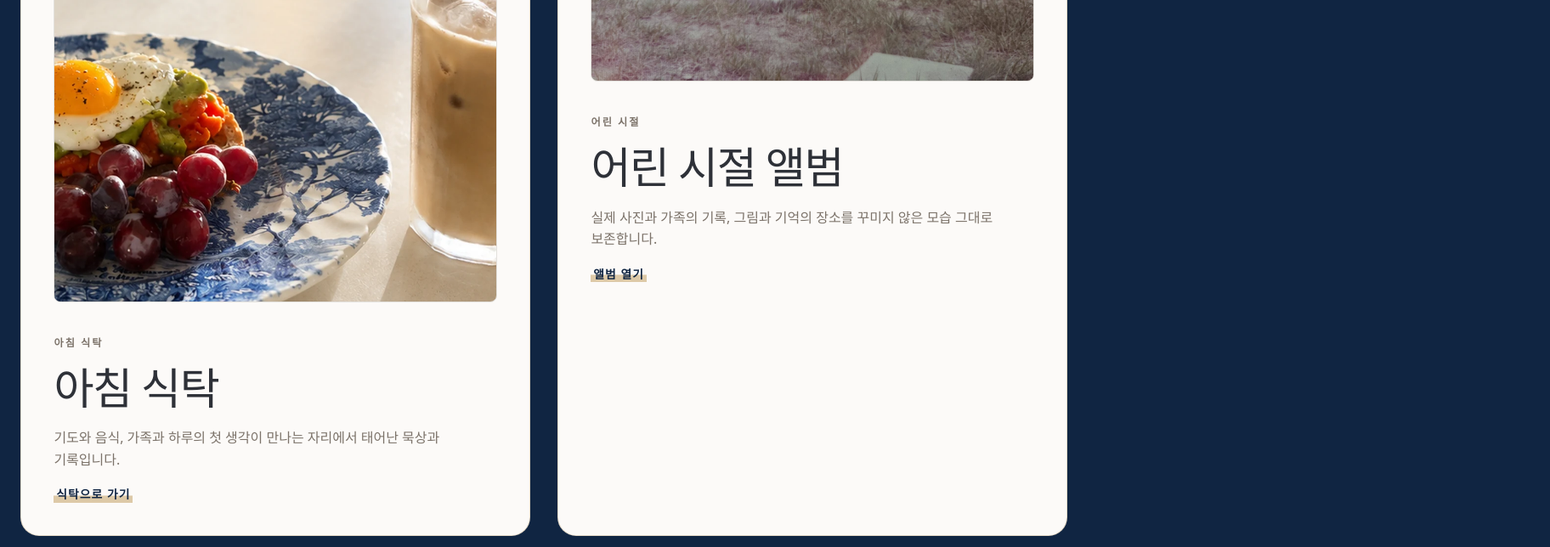
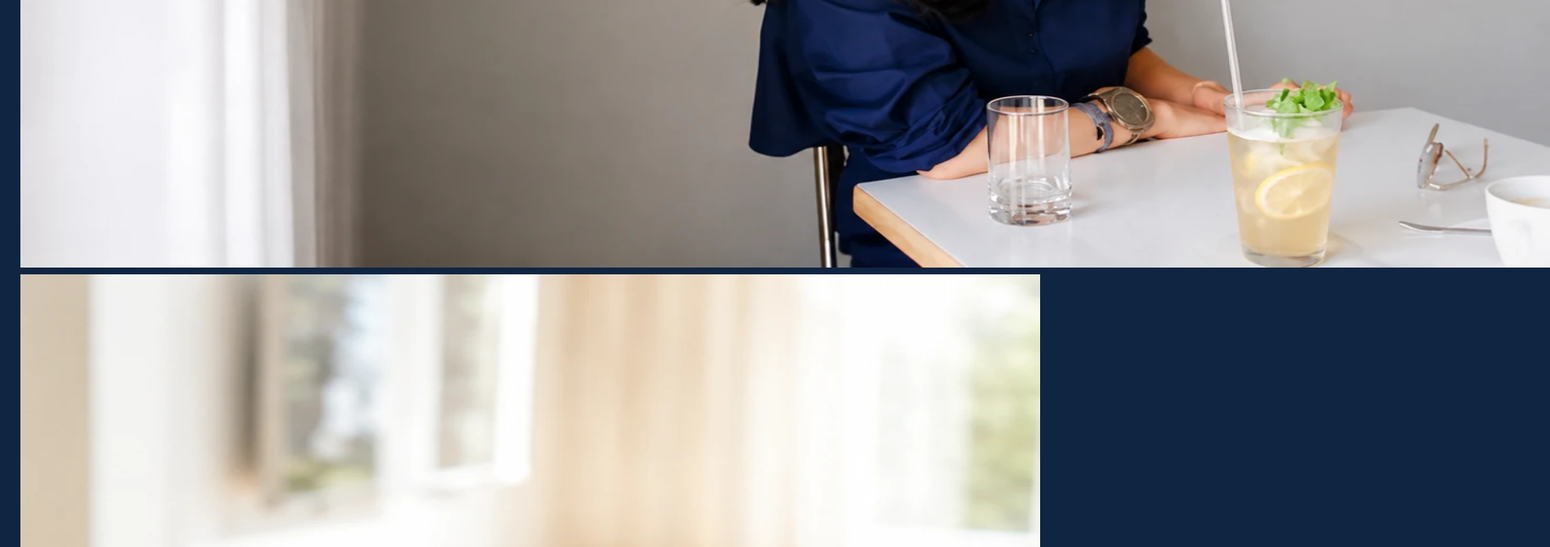
Before and after one commit to k-mama/esthercho, a Next.js app: page /ko in a window 1280 px wide. Shown: the part 1680-2324 px from the top of the page at 85% size, 1824 px wide, since content can reach past the window. Built offline with nearby package versions, Linux system fonts and the light colour scheme.

Commit message:
style: replace home cards with literary room sequence

```diff
--- a/src/app/page.module.css
+++ b/src/app/page.module.css
@@ -1,7 +1,7 @@
 .home {
   min-height: 100%;
-  padding: 0 0 clamp(3rem, 8vw, 7rem);
   color: var(--paper);
+  background: var(--brand-navy);
 }
 
 .videoHero {
@@ -80,7 +80,6 @@
   text-shadow: 0 2px 24px rgba(4, 15, 28, 0.42);
 }
 
-
 .koreanHeroTitle {
   max-width: none !important;
   word-break: keep-all;
@@ -127,180 +126,277 @@
   border-bottom-color: currentColor;
 }
 
-.paperRoom {
-  background: var(--paper);
-  color: var(--ink);
-  border: 1px solid var(--paper-room-line);
-  border-radius: var(--paper-room-radius);
-}
-
-.roomCopy,
-.compactCopy {
-  display: grid;
-  align-content: center;
-  gap: calc(var(--spacing-unit) * 1.15);
-}
-
 .eyebrow {
-  color: var(--brand-gold);
-  font-size: 0.76rem;
-  font-weight: 600;
-  letter-spacing: 0.17em;
-}
-
-.paperRoom h2 {
-  color: var(--ink);
-  font-size: clamp(2rem, 4vw, 4.2rem);
-  line-height: 1.04;
-  letter-spacing: -0.028em;
-  text-wrap: balance;
+  margin: 0;
+  color: var(--brand-gold-deep);
+  font-family: var(--font-interface);
+  font-size: 0.68rem;
+  font-weight: 700;
+  letter-spacing: 0.16em;
+  text-transform: uppercase;
 }
 
 .textLink {
-  display: inline-flex;
-  width: fit-content;
-  align-items: center;
-  padding: 0.08rem 0.18rem 0.14rem;
+  display: inline-block;
+  margin-top: 2rem;
+  padding-bottom: 0.2rem;
+  border-bottom: 1px solid rgba(15, 43, 75, 0.48);
   color: var(--brand-navy);
-  font-size: 0.86rem;
+  font-family: var(--font-interface);
+  font-size: 0.72rem;
   font-weight: 700;
-  letter-spacing: 0.08em;
-  line-height: 1.12;
+  letter-spacing: 0.09em;
   text-decoration: none;
   text-transform: uppercase;
-  border-bottom: none;
-  box-shadow: inset 0 -0.62em 0
-    color-mix(in srgb, var(--brand-gold) 52%, white 48%);
-  transition:
-    color 160ms ease,
-    box-shadow 160ms ease,
-    transform 160ms ease;
 }
 
 .textLink:hover {
-  color: var(--brand-navy);
-  box-shadow: inset 0 -1.05em 0
-    color-mix(in srgb, var(--brand-gold) 68%, white 32%);
-  transform: translateY(-1px);
+  color: var(--brand-gold-deep);
+  border-color: currentColor;
 }
 
-.textLink:focus-visible {
-  color: var(--brand-navy);
-  outline: 2px solid
-    color-mix(in srgb, var(--brand-gold) 72%, var(--brand-navy) 28%);
-  outline-offset: 4px;
-  box-shadow: inset 0 -1.05em 0
-    color-mix(in srgb, var(--brand-gold) 68%, white 32%);
+.homeIntro {
+  padding-block: clamp(7rem, 13vw, 13rem);
+  color: var(--ink);
+  background:
+    radial-gradient(circle at 82% 20%, rgba(220, 231, 232, 0.72), transparent 33%),
+    linear-gradient(135deg, #fbf8f1 0%, #f7f1e7 58%, #edf1ef 100%);
 }
 
-.landscapeFigure,
-.portraitFigure,
-.albumFigure,
-.sketchFigure {
-  margin: 0;
-  overflow: hidden;
-  background: var(--paper-deep);
-  border: 1px solid var(--line);
+.homeIntroGrid {
+  display: grid;
+  grid-template-columns: minmax(0, 1.05fr) minmax(300px, 0.65fr);
+  gap: clamp(3rem, 10vw, 10rem);
+  align-items: end;
+  margin-top: clamp(2rem, 5vw, 4.5rem);
 }
 
-.landscapeFigure img,
-.portraitFigure img,
-.albumFigure img,
-.sketchFigure img {
+.homeIntro h2 {
+  max-width: 10ch;
+  margin: 0;
+  color: var(--brand-navy);
+  font-family: var(--font-interface);
+  font-size: clamp(3rem, 6.2vw, 6.8rem);
+  font-weight: 300;
+  line-height: 0.95;
+  letter-spacing: -0.045em;
+}
+
+.homeIntroCopy {
+  max-width: 560px;
+  color: #665f58;
+  font-family: var(--font-editorial);
+  font-size: clamp(1.14rem, 1.7vw, 1.44rem);
+  line-height: 1.76;
+}
+
+.homeIntroCopy p {
+  margin: 0;
+}
+
+.storyScene {
+  color: var(--ink);
+  background: #faf7f0;
+}
+
+.storyFigure,
+.albumFigure {
+  margin: 0;
+}
+
+.storyFigure img,
+.albumFigure img {
   display: block;
   width: 100%;
-  height: 100%;
+  max-height: min(78vh, 900px);
+  aspect-ratio: 16 / 8.6;
   object-fit: cover;
 }
 
-.roomSequence {
-  display: grid;
-  gap: clamp(1.1rem, 2.5vw, 2rem);
-  margin-top: clamp(1.1rem, 2.5vw, 2rem);
+.storyFigure img {
+  object-position: center center;
 }
 
-.paperRoom {
-  padding: clamp(1.25rem, 3vw, 3rem);
+.albumFigure img {
+  object-position: center 52%;
 }
 
-.houseRoom,
-.studioRoom {
+.storyCopy,
+.albumCopy {
   display: grid;
-  gap: clamp(2rem, 5vw, 5rem);
+  grid-template-columns: minmax(0, 0.72fr) minmax(300px, 0.9fr);
+  gap: clamp(3rem, 9vw, 9rem);
+  align-items: start;
+  padding-block: clamp(5.5rem, 9vw, 9rem) clamp(7rem, 12vw, 11rem);
+}
+
+.storyCopy h2,
+.albumCopy h2,
+.estherCopy h2,
+.roomColumn h2,
+.studioCopy h2 {
+  margin: 1.6rem 0 0;
+  color: var(--brand-navy);
+  font-family: var(--font-editorial);
+  font-size: clamp(2.5rem, 4.6vw, 4.9rem);
+  font-weight: 400;
+  line-height: 1;
+  letter-spacing: -0.035em;
+}
+
+.storyText,
+.albumText,
+.estherCopy > p:not(.eyebrow),
+.roomColumn > p:not(.eyebrow),
+.studioCopy > p:not(.eyebrow) {
+  color: #665f58;
+  font-family: var(--font-editorial);
+  font-size: 1.07rem;
+  line-height: 1.8;
+}
+
+.storyText p,
+.albumText p {
+  margin: 0;
+}
+
+.estherScene {
+  padding-block: clamp(7rem, 12vw, 12rem);
+  color: var(--ink);
+  background: #e7ebe2;
+}
+
+.estherGrid {
+  display: grid;
+  grid-template-columns: minmax(280px, 0.74fr) minmax(0, 0.9fr);
+  gap: clamp(3.5rem, 9vw, 9rem);
   align-items: center;
 }
 
-.landscapeFigure {
-  border-radius: 8px;
+.estherFigure,
+.roomFigure,
+.studioFigure {
+  margin: 0;
 }
 
-.landscapeFigure img {
+.estherFigure img,
+.roomFigure img,
+.studioFigure img {
+  display: block;
+  width: 100%;
+  height: auto;
+  object-fit: cover;
+}
+
+.estherFigure {
+  width: min(100%, 560px);
+}
+
+.estherFigure img {
+  aspect-ratio: 4 / 3;
+}
+
+.estherCopy {
+  max-width: 600px;
+}
+
+.albumScene {
+  color: var(--ink);
+  background: #f4eee4;
+}
+
+.roomsPair {
+  padding-block: clamp(8rem, 14vw, 14rem);
+  color: var(--ink);
+  background: #e6ecec;
+}
+
+.roomsPairGrid {
+  display: grid;
+  grid-template-columns: minmax(0, 1.15fr) minmax(260px, 0.72fr);
+  gap: clamp(4rem, 10vw, 10rem);
+  align-items: start;
+}
+
+.roomColumn {
+  min-width: 0;
+}
+
+.roomColumn + .roomColumn {
+  padding-top: clamp(4rem, 9vw, 9rem);
+}
+
+.roomFigure {
+  margin-bottom: clamp(2.5rem, 5vw, 4.5rem);
+}
+
+.booksFigure img {
   aspect-ratio: 16 / 10;
 }
 
-.twoRoomGrid {
-  display: grid;
-  gap: clamp(1.1rem, 2.5vw, 2rem);
+.morningFigure {
+  width: min(100%, 430px);
 }
 
-.compactRoom {
-  display: grid;
-  gap: clamp(1.5rem, 3vw, 2.5rem);
-  align-content: start;
+.morningFigure img {
+  aspect-ratio: 3 / 4;
 }
 
-.compactCopy p,
-.roomCopy p {
-  max-width: 58ch;
-  color: var(--ink-soft);
+.roomColumn h2 {
+  max-width: 10ch;
 }
 
-.portraitFigure,
-.albumFigure,
-.sketchFigure {
-  border-radius: 8px;
+.studioScene {
+  padding-block: clamp(8rem, 14vw, 14rem);
+  background: #10263f;
+  color: #f7f3eb;
 }
 
-.portraitFigure img,
-.sketchFigure img {
-  aspect-ratio: 4 / 5;
+.studioGrid {
+  display: grid;
+  grid-template-columns: minmax(0, 0.88fr) minmax(280px, 0.72fr);
+  gap: clamp(3.5rem, 9vw, 9rem);
+  align-items: center;
 }
 
-.albumFigure img {
-  aspect-ratio: 4 / 3;
-  object-position: center 48%;
+.studioScene .eyebrow {
+  color: #d7c192;
 }
 
-.navyPause {
-  display: grid;
-  place-items: center;
-  min-height: clamp(16rem, 38vw, 32rem);
-  text-align: center;
+.studioCopy h2 {
+  color: inherit;
 }
 
-.navyPause p {
-  max-width: 32ch;
-  color: var(--paper);
+.studioCopy > p:not(.eyebrow) {
+  color: rgba(247, 243, 235, 0.74);
+}
+
+.studioScene .textLink {
+  color: #f7f3eb;
+  border-bottom-color: rgba(247, 243, 235, 0.48);
+}
+
+.studioFigure img {
+  aspect-ratio: 1 / 1;
+}
+
+.homeClosing {
+  padding-block: clamp(7rem, 12vw, 11rem);
+  color: var(--ink);
+  background: #fbf8f1;
+}
+
+.homeClosing p {
+  max-width: 24ch;
+  margin: 0;
+  color: var(--brand-navy);
   font-family: var(--font-editorial);
-  font-size: clamp(1.55rem, 3.4vw, 3rem);
-  line-height: 1.35;
-  text-wrap: balance;
+  font-size: clamp(2rem, 4.3vw, 4.5rem);
+  line-height: 1.08;
+  letter-spacing: -0.03em;
 }
 
 @media (min-width: 900px) {
-  .houseRoom {
-    grid-template-columns: minmax(20rem, 0.82fr) minmax(0, 1.18fr);
-  }
-
-  .studioRoom {
-    grid-template-columns: minmax(0, 1fr) minmax(20rem, 0.68fr);
-  }
-
-  .twoRoomGrid {
-    grid-template-columns: repeat(2, minmax(0, 1fr));
-  }
-
-  /* Keep the complete hero copy inside the first desktop viewport. */
   .videoHero {
     height: 100svh;
     min-height: 100svh;
@@ -330,16 +426,84 @@
 }
 
 @media (max-width: 899px) {
-  .paperRoom {
-    border-radius: 18px;
-  }
-
   .heroVideo {
     object-position: 50% center;
   }
 
   .videoHeroContent h1 {
     max-width: 13ch;
+  }
+
+  .homeIntro,
+  .estherScene,
+  .roomsPair,
+  .studioScene,
+  .homeClosing {
+    padding-block: 5.8rem;
+  }
+
+  .homeIntroGrid,
+  .storyCopy,
+  .albumCopy,
+  .estherGrid,
+  .roomsPairGrid,
+  .studioGrid {
+    grid-template-columns: 1fr;
+    gap: 2.8rem;
+  }
+
+  .homeIntro h2,
+  .storyCopy h2,
+  .albumCopy h2,
+  .estherCopy h2,
+  .roomColumn h2,
+  .studioCopy h2 {
+    max-width: 12ch;
+  }
+
+  .storyFigure img,
+  .albumFigure img {
+    min-height: 58vw;
+    aspect-ratio: 1.25 / 1;
+  }
+
+  .storyCopy,
+  .albumCopy {
+    padding-block: 4.8rem 5.8rem;
+  }
+
+  .roomColumn + .roomColumn {
+    padding-top: 2rem;
+  }
+
+  .estherFigure,
+  .roomFigure,
+  .studioFigure {
+    width: calc(100% + 3rem);
+    margin-left: -1.5rem;
+  }
+
+  .morningFigure {
+    width: min(calc(100% + 3rem), 520px);
+  }
+}
+
+@media (max-width: 640px) {
+  .homeIntro h2 {
+    font-size: clamp(2.9rem, 14vw, 4.9rem);
+  }
+
+  .storyFigure img,
+  .albumFigure img {
+    min-height: 76vw;
+  }
+
+  .booksFigure img {
+    aspect-ratio: 1.05 / 1;
+  }
+
+  .morningFigure img {
+    aspect-ratio: 0.94 / 1;
   }
 }
 
```
